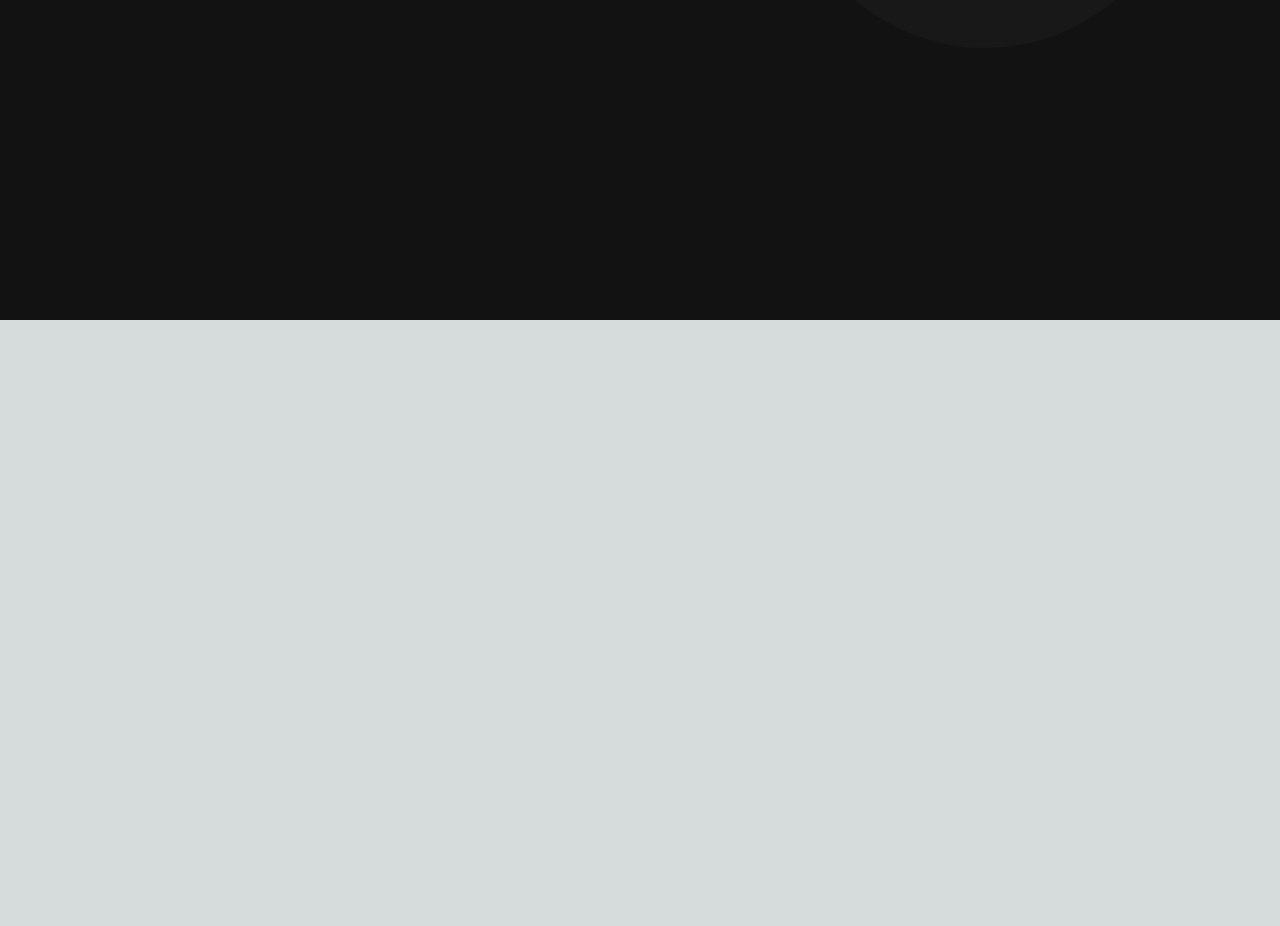
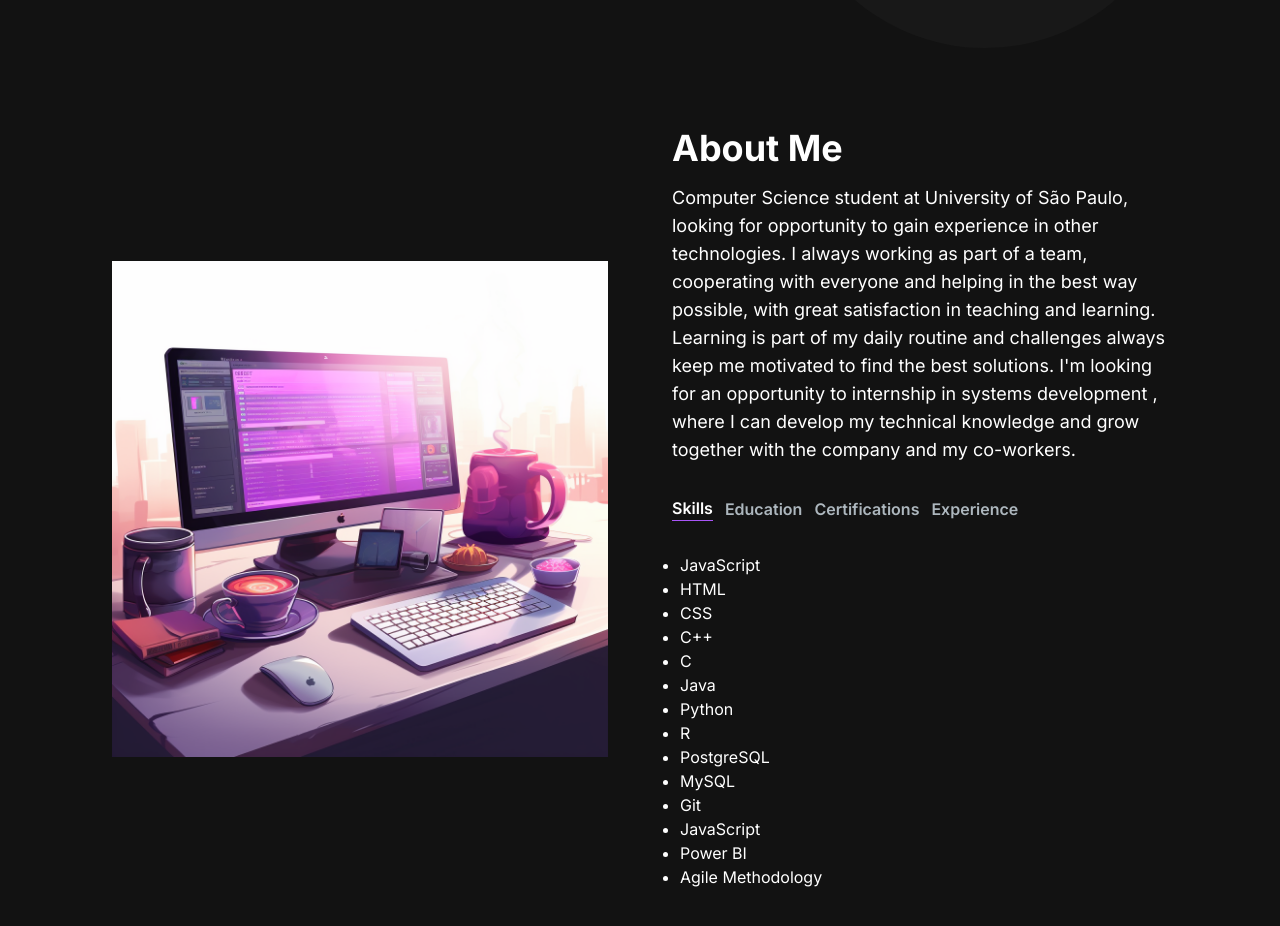
Before and after one commit to pedrohspassos/portfolio-web, a Next.js app: page / in a window 1280 px wide. Shown: the part 480-1406 px from the top of the page. Before the commit the page ends 800 px from the top, so only its background shows below. Built offline with nearby package versions, Linux system fonts and the light colour scheme.

Commit message:
implementação about-section

```diff
--- /dev/null
+++ b/src/app/components/AboutSection.jsx
@@ -0,0 +1,122 @@
+"use client";
+import React, { useState, useTransition } from "react";
+import Image from "next/image";
+import TabButton from "./TabButton";
+
+const TAB_DATA = [
+  {
+    title: "Skills",
+    id: "skills",
+    content: (
+      <ul className="list-disc pl-2">
+        <li>JavaScript</li>
+        <li>HTML</li>
+        <li>CSS</li>
+        <li>C++</li>
+        <li>C</li>
+        <li>Java</li>
+        <li>Python</li>
+        <li>R</li>
+        <li>PostgreSQL</li>
+        <li>MySQL</li>
+        <li>Git</li>
+        <li>JavaScript</li>
+        <li>Power BI</li>
+        <li>Agile Methodology </li>
+      </ul>
+    ),
+  },
+  {
+    title: "Education",
+    id: "education",
+    content: (
+      <ul className="list-disc pl-2">
+        <li>University of São Paulo | (2021-2025)</li>
+      </ul>
+    ),
+  },
+  {
+    title: "Certifications",
+    id: "certifications",
+    content: (
+      <ul className="list-disc pl-2">
+        <li>Learning....</li>
+      </ul>
+    ),
+  },
+  {
+    title: "Experience",
+    id: "experience",
+    content: (
+      <ul className="list-disc pl-2">
+        <li>Junior Company, Voll Jr | (2022-2024)</li>
+      </ul>
+    ),
+  },
+];
+
+const AboutSection = () => {
+  const [tab, setTab] = useState("skills");
+  const [isPending, startTransition] = useTransition();
+
+  const handleTabChange = (id) => {
+    startTransition(() => {
+      setTab(id);
+    });
+  };
+
+  return (
+    <section className="text-white">
+      <div className="gap-8 items-center py-8 px-4 xl:gap-16 md:grid md:grid-cols-2 sm:py-16 lg:px-16">
+        <Image src="/images/about-image.png" width={500} height={500} />
+        <div className="mt-4 md:mt-0 text-left flex flex-col h-full">
+          <h2 className="text-4xl font-bold text-white mb-4">About Me</h2>
+          <p className="text-white texxt-base md:text-lg">
+            Computer Science student at University of São Paulo, looking for
+            opportunity to gain experience in other technologies. I always
+            working as part of a team, cooperating with everyone and helping in
+            the best way possible, with great satisfaction in teaching and
+            learning. Learning is part of my daily routine and challenges always
+            keep me motivated to find the best solutions. I'm looking for an
+            opportunity to internship in systems development , where I can
+            develop my technical knowledge and grow together with the company
+            and my co-workers.
+          </p>
+          <div className="flex flex-row justify-start mt-8">
+            <TabButton
+              selectTab={() => handleTabChange("skills")}
+              active={tab === "skills"}
+            >
+              Skills
+            </TabButton>
+            <TabButton
+              selectTab={() => handleTabChange("education")}
+              active={tab === "education"}
+            >
+              Education
+            </TabButton>
+            <TabButton
+              selectTab={() => handleTabChange("certifications")}
+              active={tab === "certifications"}
+            >
+              Certifications
+            </TabButton>
+
+            <TabButton
+              selectTab={() => handleTabChange("experience")}
+              active={tab === "experience"}
+            >
+              {" "}
+              Experience{" "}
+            </TabButton>
+          </div>
+          <div className="mt-8">
+            {TAB_DATA.find((t) => t.id === tab).content}
+          </div>
+        </div>
+      </div>
+    </section>
+  );
+};
+
+export default AboutSection;
--- /dev/null
+++ b/src/app/components/TabButton.jsx
@@ -0,0 +1,17 @@
+import React from "react";
+
+const TabButton = ({ active, selectTab, children }) => {
+  const buttonClasses = active
+    ? "text-white border-purple-500 border-b"
+    : "text-[#ADB7BE]";
+
+  return (
+    <button onClick={selectTab}>
+      <p className={`mr-3 font-semibold hover:text-white ${buttonClasses}`}>
+        {children}
+      </p>
+    </button>
+  );
+};
+
+export default TabButton;
--- a/src/app/page.js
+++ b/src/app/page.js
@@ -1,6 +1,7 @@
 import Image from "next/image";
 import HeroSection from "./components/HeroSection";
 import { Navbar } from "./components/Navbar";
+import AboutSection from "./components/AboutSection";
 
 export default function Home() {
   return (
@@ -8,6 +9,7 @@
       <Navbar />
       <div className="container mx-auto mt-24 px-12 py-4">
         <HeroSection />
+        <AboutSection />
       </div>
     </main>
   );
```
Also changed, not shown: public/images/about-image.png (added).
